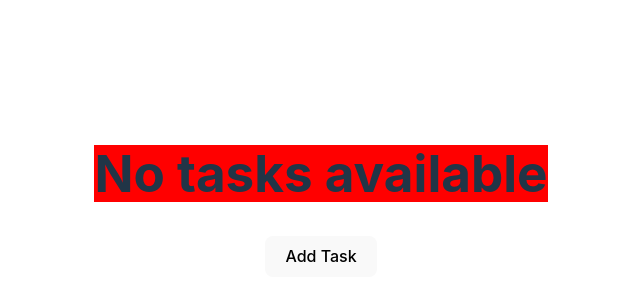
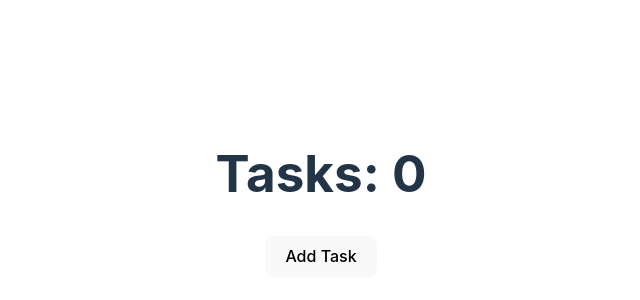
Before and after one commit to fridahenriksen1/tasktrek, a React (Vite) app: page / in a window 1280 px wide. Shown: the part 206-506 px from the top of the page, without its empty margins (319-959 px from the left). Built offline with nearby package versions, Linux system fonts and the light colour scheme.

Commit message:
Onclick task

```diff
--- a/src/components/CreateTodo.jsx
+++ b/src/components/CreateTodo.jsx
@@ -1,23 +1,17 @@
 import React from "react";
 
 const Createtodo = () => {
-  const tasks = 0;
-  const hideButton = false;
-  const styles = {
-    backgroundColor: "red",
+  let tasks = 0;
+
+  const handleClick = () => {
+    tasks++;
+    console.log("Add Task", tasks);
   };
-  const countTasks = () => {
-    // if (tasks === 0) {
-    //   return "No tasks available";
-    // } else {
-    //   return `Tasks: ${tasks}`;
-    // }
-    return tasks === 0 ? "No tasks available" : `Tasks: ${tasks}`;
-  };
+
   return (
     <>
-      <h1 style={styles}>{countTasks()} </h1>
-      <button className="btn" disabled={hideButton} value="Add Task Button">
+      <h1>Tasks: {tasks} </h1>
+      <button onClick={handleClick} value="Add Task Button">
         Add Task
       </button>
     </>
```
